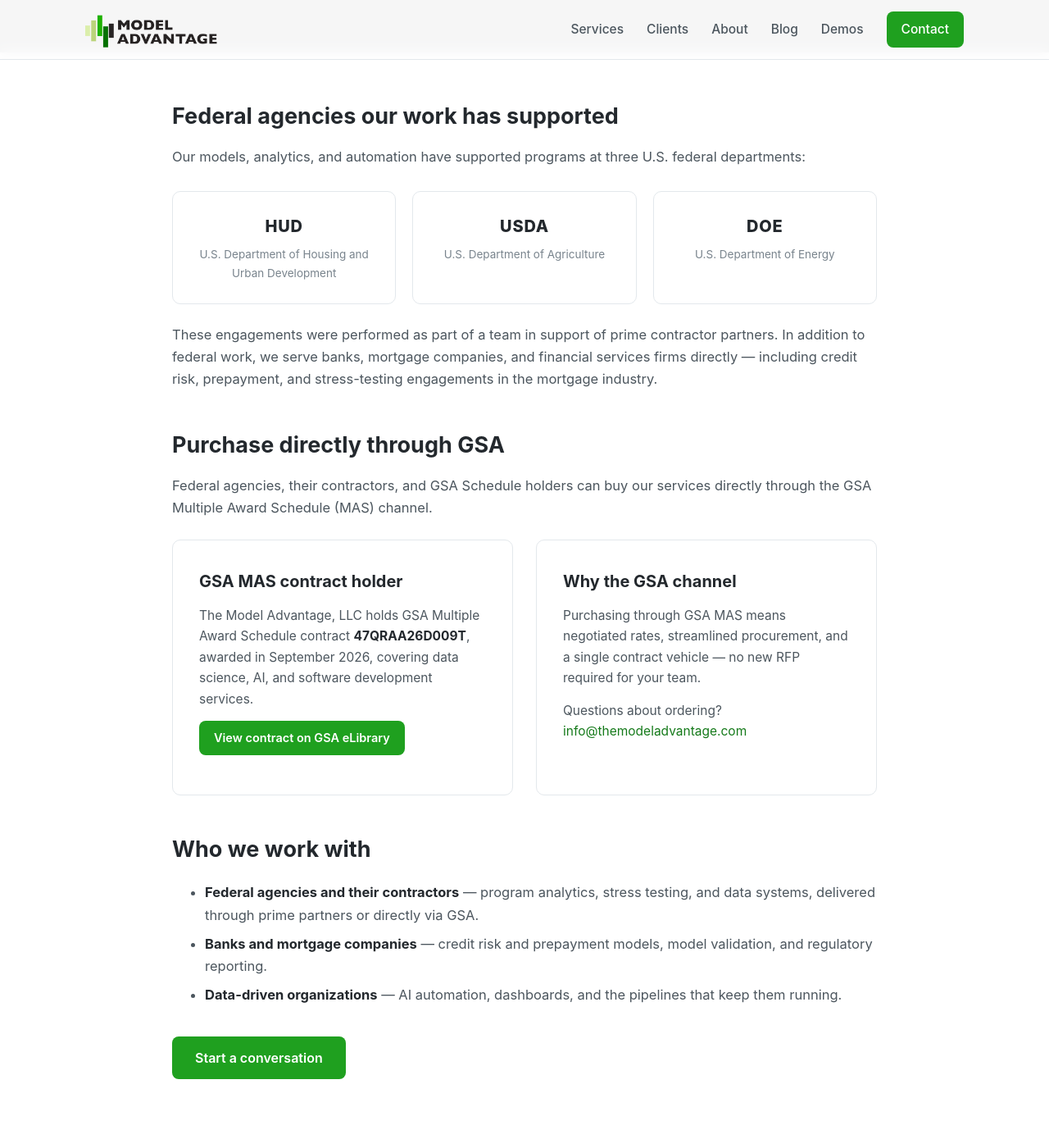
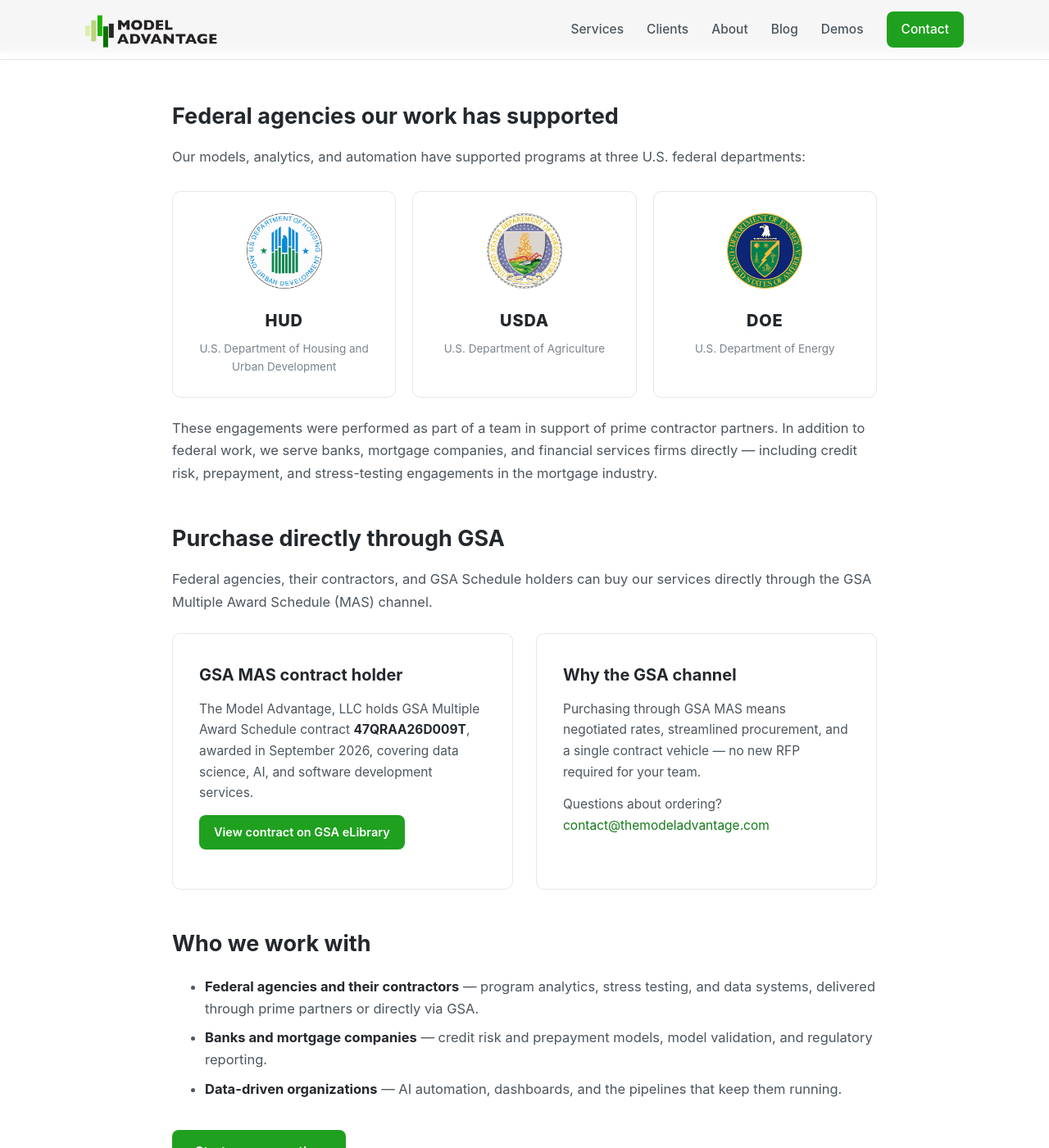
Before and after one commit to beyondrisks/beyondrisks.github.io, a Jekyll site: the page built from docs/_pages/clients.md, in a window 1280 px wide and 1400 px high, scrolled down 235 px. Shown: the whole window at 82% size. Built offline with Jekyll 4.4.1, drawn with Linux system fonts in a browser that asks for light colours; some of the changed text lies outside the part shown.

Commit message:
Fix contact email to contact@; add HUD/USDA/DOE agency seals to Clients page

```diff
--- a/docs/_config.yml
+++ b/docs/_config.yml
@@ -10,7 +10,7 @@
 url: "https://www.themodeladvantage.com"
 baseurl: ""
 repository: "beyondrisks/beyondrisks.github.io"
-email: "info@themodeladvantage.com"
+email: "contact@themodeladvantage.com"
 logo: "/assets/images/model_advantage_slice.png"
 google_analytics: G-FPN3XBMRHL
 
@@ -18,7 +18,7 @@
 author:
   name: "The Model Advantage, LLC"
   location: "United States"
-  email: "info@themodeladvantage.com"
+  email: "contact@themodeladvantage.com"
 
 # GSA contract (shown on Clients page and footer)
 gsa:
--- a/docs/_pages/clients.md
+++ b/docs/_pages/clients.md
@@ -12,14 +12,17 @@
 
 <div class="agency-row">
   <div class="agency">
+    <img class="agency-seal" src="{{ site.baseurl }}/assets/images/seal_hud.png" alt="Seal of the U.S. Department of Housing and Urban Development">
     <div class="name">HUD</div>
     <div class="full">U.S. Department of Housing and Urban Development</div>
   </div>
   <div class="agency">
+    <img class="agency-seal" src="{{ site.baseurl }}/assets/images/seal_usda.png" alt="Seal of the U.S. Department of Agriculture">
     <div class="name">USDA</div>
     <div class="full">U.S. Department of Agriculture</div>
   </div>
   <div class="agency">
+    <img class="agency-seal" src="{{ site.baseurl }}/assets/images/seal_doe.png" alt="Seal of the U.S. Department of Energy">
     <div class="name">DOE</div>
     <div class="full">U.S. Department of Energy</div>
   </div>
--- a/docs/assets/css/main.css
+++ b/docs/assets/css/main.css
@@ -232,8 +232,9 @@
   text-align: center; background: #fff; border: 1px solid var(--line);
   border-radius: var(--radius); padding: 26px 18px;
 }
-.agency .name { font-size: 20px; font-weight: 800; letter-spacing: 0.04em; color: var(--ink); }
+.agency .name { font-size: 20px; font-weight: 800; letter-spacing: 0.04em; color: var(--ink); margin-top: 14px; }
 .agency .full { font-size: 13.5px; color: var(--ink-faint); margin-top: 6px; }
+.agency-seal { width: 92px; height: 92px; object-fit: contain; }
 
 /* ---------- CTA ---------- */
 .cta { text-align: center; }
```
Also changed, not shown: docs/_pages/contact.md (+2 -2 lines), docs/assets/images/seal_doe.png (added), docs/assets/images/seal_hud.png (added), docs/assets/images/seal_usda.png (added).
